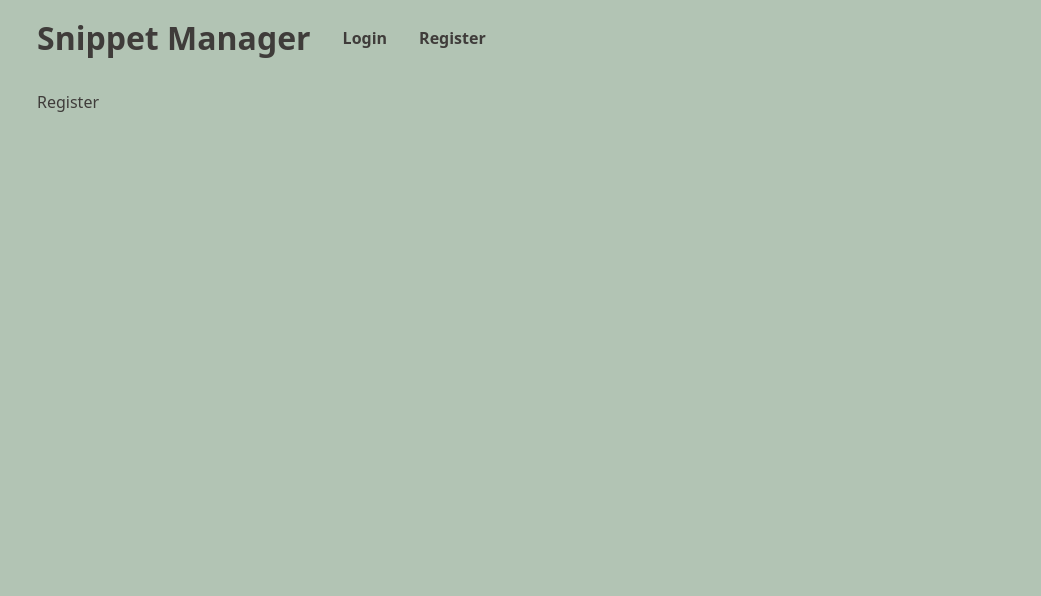
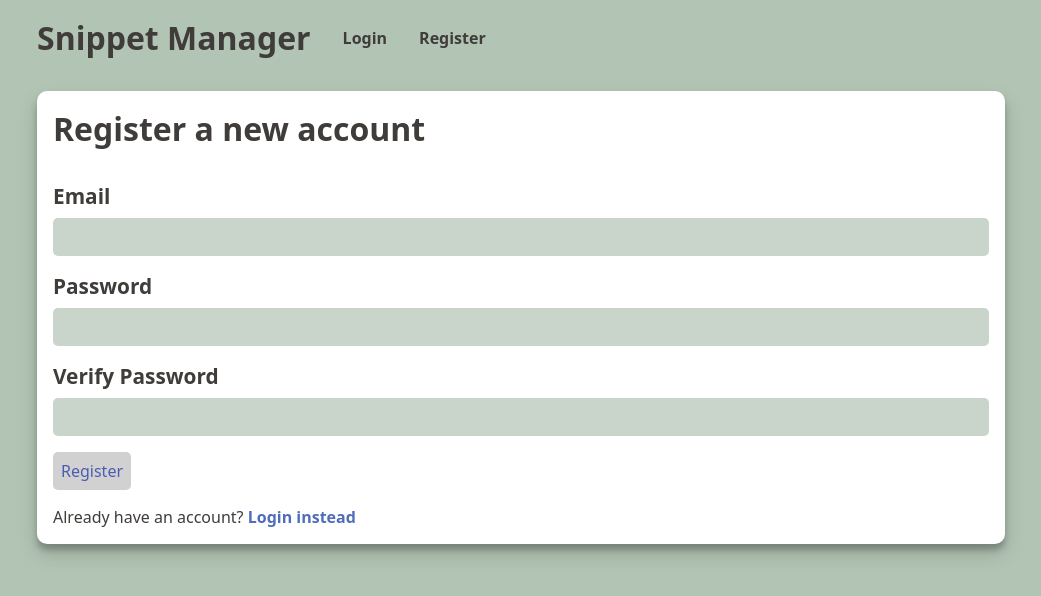
Before and after one commit to ranhelfer/client, a React (Create React App) app: page /register in a window 1280 px wide. Shown: the top 596 px of the page, without its empty margins (119-1160 px from the left). Built offline with nearby package versions, Linux system fonts and the light colour scheme.

Commit message:
. Styling the register and login component - main app works

```diff
--- a/src/App.js
+++ b/src/App.js
@@ -1,6 +1,10 @@
 import React from "react"
 import Router from "./Router";
 import "./Style/index.scss";
+import axios from "axios";
+
+// Make sure we get credentials
+axios.defaults.withCredentials = true;
 
 function App() {
     // adding class name so we can reference this from SCSS
--- a/src/Router.js
+++ b/src/Router.js
@@ -2,14 +2,16 @@ import React from "react";
 import { BrowserRouter, Route, Routes } from "react-router-dom";
 import Navbar from "./components/misc/Navbar";
 import Home from "./components/Home/Home";
+import Register from "./components/Auth/Register";
+import Login from "./components/Auth/Login";
 
 function Router() {
     return <BrowserRouter>
     <Navbar />
     <Routes>
         <Route path="/" element={<Home />} />
-         <Route path="/login" element={<div>Login</div>} />
-         <Route path="/register" element={<div>Register</div>} />
+         <Route path="/login" element={<Login />} />
+         <Route path="/register" element={<Register />} />
     </Routes>
     </BrowserRouter>;
 }
--- /dev/null
+++ b/src/Style/form.scss
@@ -0,0 +1,36 @@
+@import "./mixin.scss";
+
+.form {
+    @include card();
+
+    label,
+    input,
+    textarea {
+        display: block;
+
+    }
+
+
+    label {
+        margin-bottom: 0.5rem;
+        font-size: 1.3rem;
+        font-weight: bold;
+    }
+
+    input,
+    textarea {
+        width: 100%;
+        margin-bottom: 1rem;
+        padding: 0.5rem;
+        background: var(--textarea-background-color);
+        border-radius: 5px;
+
+    }
+
+    textarea {
+        resize: none;
+        height: 300px;
+
+    }
+
+}
--- a/src/Style/index.scss
+++ b/src/Style/index.scss
@@ -1,5 +1,6 @@
 @import "./variables.scss";
 @import "./mixin.scss";
+@import "./form.scss";
 
 * {
     margin: 0;
--- /dev/null
+++ b/src/components/Auth/AuthStyle.scss
@@ -0,0 +1,24 @@
+@import "../../Style/mixin.scss";
+
+.auth-form {
+
+ @include card();
+
+ h2 {
+    margin-bottom: 2rem;
+    font-size: 2rem;
+ }
+
+ .btn-submit {
+    @include btn();
+    background: var(--dark-color);
+    color: #4a5db1;
+    margin-bottom: 1rem;
+ }
+
+ .form {
+    padding: 0rem;
+    box-shadow: unset;
+ }
+
+}
--- /dev/null
+++ b/src/components/Auth/Login.js
@@ -0,0 +1,49 @@
+import React, { useState, useEffect } from "react"
+import { Link } from "react-router-dom";
+import axios from "axios";
+import "./AuthStyle.scss"
+
+function Login() {
+    const [formEmail, setFormEmail] = useState("");
+    const [formPassword, setFormPassword] = useState("");
+
+    async function login(e) {
+        e.preventDefault()
+        console.log("i am trying to register");
+
+        const loginData = {
+            email: formEmail,
+            password: formPassword,
+        }
+        try {
+            await axios.post("http://localhost:5001/auth/login", loginData);
+        } catch  (err) {
+            console.log({err})
+        }
+    }
+
+    return <div className="auth-form">
+        <h2>Login to your account</h2>
+        <form className="form" onSubmit={login}>
+            <label htmlFor="form-email">Email</label>
+            <input type="email" value={formEmail} onChange={
+                    (e) => setFormEmail(e.target.value)
+            }/>
+
+            <label htmlFor="form-password">Password</label>
+            <input type="password" value={formPassword} onChange={
+                    (e) => setFormPassword(e.target.value)
+            }/>
+
+            <button className="btn-submit" type="submit">Login</button>
+            <p>Don't have an account? <Link to="/register">Regsiter Here</Link>
+            </p>
+        </form>
+
+
+
+
+        </div>;
+}
+
+export default Login;
--- /dev/null
+++ b/src/components/Auth/Register.js
@@ -0,0 +1,54 @@
+import axios from "axios";
+import React, { useState, useEffect } from "react"
+import { Link } from "react-router-dom";
+import "./AuthStyle.scss"
+
+function Register() {
+
+    const [formEmail, setFormEmail] = useState("");
+    const [formPassword, setFormPassword] = useState("");
+    const [formPasswordVerify, setFormPasswordVerify] = useState("");
+
+    async function register(e) {
+        e.preventDefault()
+        console.log("i am trying to register");
+
+        const registerData = {
+            email: formEmail,
+            password: formPassword,
+            passwordVerify: formPasswordVerify
+        }
+
+         await axios.post("http://localhost:5001/auth/", registerData);
+    }
+
+    return <div className="auth-form">
+        <h2>Register a new account</h2>
+        <form className="form" onSubmit={register}>
+            <label htmlFor="form-email">Email</label>
+            <input type="email" value={formEmail} onChange={
+                    (e) => setFormEmail(e.target.value)
+            }/>
+
+            <label htmlFor="form-password">Password</label>
+            <input type="password" value={formPassword} onChange={
+                    (e) => setFormPassword(e.target.value)
+            }/>
+
+            <label htmlFor="form-password-verify">Verify Password</label>
+            <input type="password" value={formPasswordVerify} onChange={
+                    (e) => setFormPasswordVerify(e.target.value)
+            }/>
+
+            <button className="btn-submit" type="submit">Register</button>
+
+        </form>
+
+        <p>Already have an account? <Link to="/login">Login instead</Link>
+        </p>
+
+
+        </div>;
+}
+
+export default Register;
--- a/src/components/Home/Snippet.js
+++ b/src/components/Home/Snippet.js
@@ -10,7 +10,6 @@ function Snippet({snippet, getSnippets, editSnippet}) {
     }
 
     return <div className="snippet">
-        <p></p><a href="/">Link</a>
         {snippet.title && <h2 className="title">{snippet.title}</h2>}
         {snippet.description && <p className="description">{snippet.description}</p>}
         {snippet.code && <pre className="code"><code>{snippet.code}</code></pre>}
--- a/src/components/Home/SnippetEditor.js
+++ b/src/components/Home/SnippetEditor.js
@@ -55,7 +55,7 @@ function SnippetEditor( {getSnippets, setEditorOpen, snippetPreFillData, setSnip
 
     return <div className="snippet-editor">
 
-        <form onSubmit={submitForm}>
+        <form className="form" onSubmit={submitForm}>
             <label htmlFor="editor-title">Title</label>
             <input id="editor-title"
                 type="text"
```
